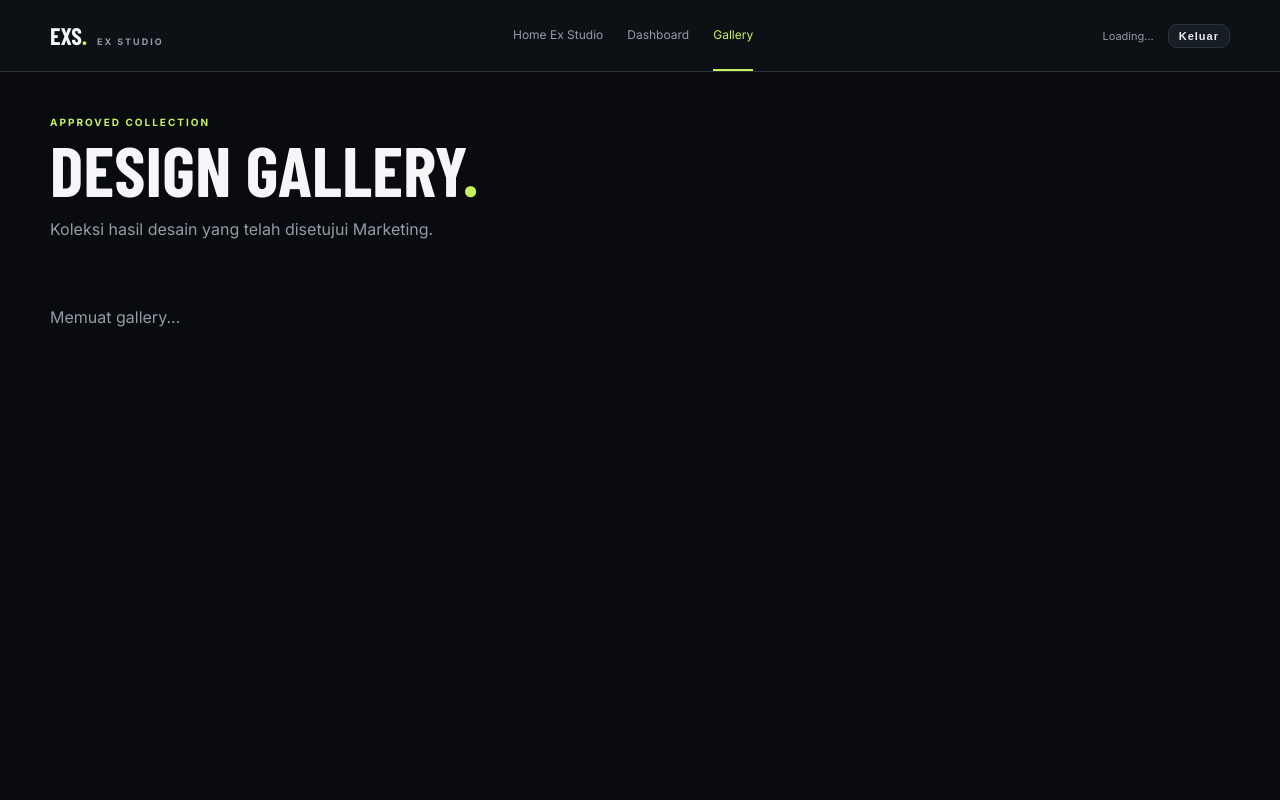
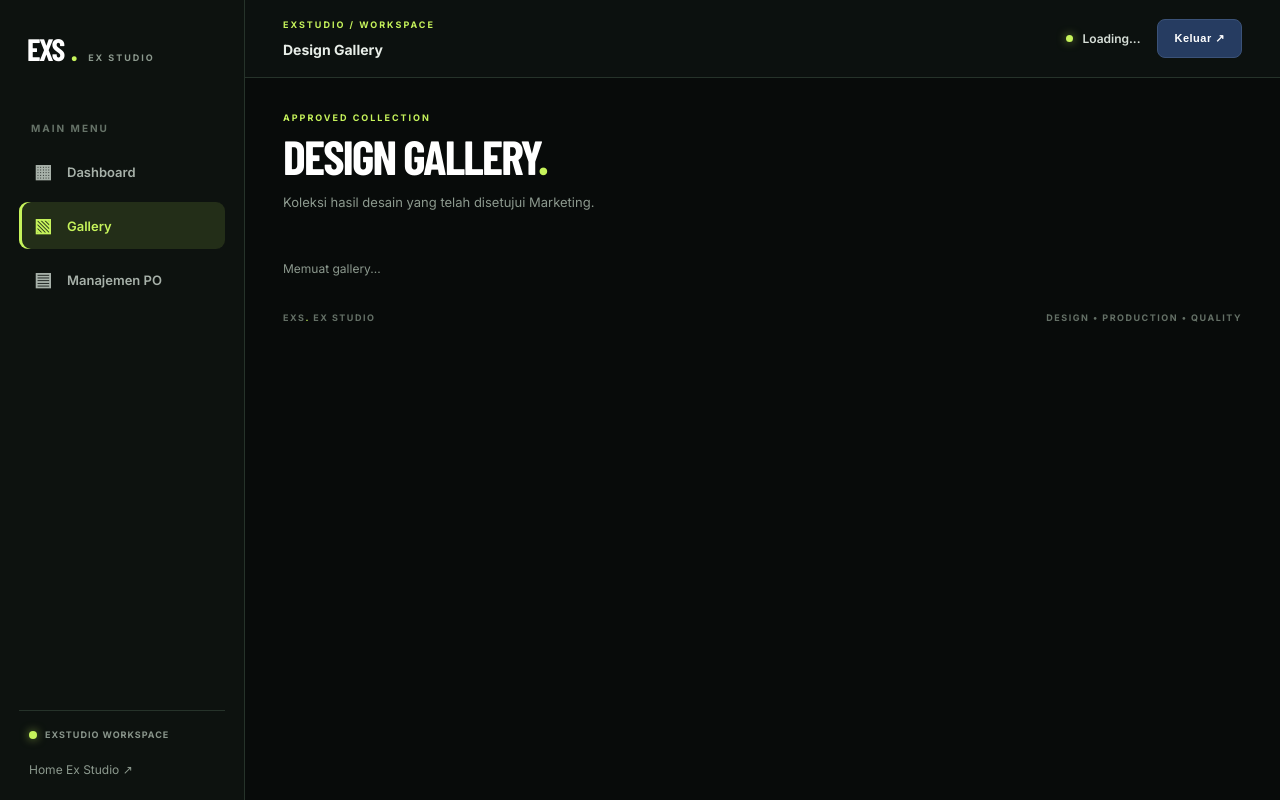
Before and after one commit to exstudio-jrs/excustomdesain, a plain HTML site: page gallery.html in a window 1280 px wide. Drawn offline with nearby package versions, Linux system fonts and the light colour scheme; a script that the page names is missing; a web font is replaced by a local one.

Commit message:
ubah gallery

```diff
--- a/gallery.html
+++ b/gallery.html
@@ -1,23 +1,145 @@
+
 <!doctype html>
 <html lang="id">
 <head>
-  <meta charset="utf-8"><meta name="viewport" content="width=device-width,initial-scale=1">
-  <title>EXS—Gallery</title>
+  <meta charset="utf-8">
+  <meta name="viewport" content="width=device-width,initial-scale=1">
+  <title>EXS — Gallery</title>
   <link rel="icon" type="image/png" href="./favicon.png">
   <link rel="stylesheet" href="css/style.css">
 </head>
-<body>
-  <header class="topbar">
-    <a class="brand" href="dashboard.html">EXS<span>.</span> <small>EX STUDIO</small></a>
-    <nav>
-      <a href="https://exstudio-jrs.github.io/exstudio/">Home Ex Studio</a>
-      <a href="dashboard.html">Dashboard</a>
-      <a class="active" href="gallery.html">Gallery</a></nav>
-    <div class="user-area"><span id="userLabel">Loading...</span><button id="logoutBtn" class="btn btn-ghost">Keluar</button></div>
-  </header>
-  <main class="container">
-    <section class="page-head"><div><p class="eyebrow">APPROVED COLLECTION</p><h1>Design Gallery<span>.</span></h1><p class="muted">Koleksi hasil desain yang telah disetujui Marketing.</p></div></section>
-    <section id="galleryGrid" class="gallery-grid"><p class="muted">Memuat gallery...</p></section>
-  </main>
+
+<body class="dashboard-page">
+
+  <div class="dashboard-layout">
+
+    <!-- SIDEBAR -->
+    <aside class="dashboard-sidebar">
+
+      <a class="brand" href="dashboard.html">
+        EXS<span>.</span>
+        <small>EX STUDIO</small>
+      </a>
+
+      <div class="sidebar-label">MAIN MENU</div>
+
+      <nav class="sidebar-nav">
+
+        <a href="dashboard.html">
+          <span class="nav-icon">▦</span>
+          Dashboard
+        </a>
+
+        <a href="gallery.html" class="active">
+          <span class="nav-icon">▧</span>
+          Gallery
+        </a>
+
+        <a href="pdf-to-csv.html" id="navPdfToCsv" class="hidden">
+          <span class="nav-icon">▤</span>
+          PDF to CSV
+        </a>
+
+        <a href="po.html" id="navManajemenPO">
+          <span class="nav-icon">▤</span>
+          Manajemen PO
+        </a>
+
+        <a href="nota.html" id="navManajemenNota" class="hidden">
+          <span class="nav-icon">▣</span>
+          Manajemen Nota
+        </a>
+
+        <a href="master-harga.html" id="navMasterHarga" class="hidden">
+          <span class="nav-icon">◈</span>
+          Master Harga
+        </a>
+
+        <a href="report-omset.html" id="navReportOmset" class="hidden">
+          <span class="nav-icon">▥</span>
+          Report Omset
+        </a>
+
+      </nav>
+
+      <div class="sidebar-bottom">
+
+        <div class="sidebar-status">
+          <span class="status-dot"></span>
+          <span>EXSTUDIO WORKSPACE</span>
+        </div>
+
+        <a href="https://exstudio-jrs.github.io/exstudio/"
+           target="_blank"
+           rel="noopener">
+          Home Ex Studio ↗
+        </a>
+
+      </div>
+
+    </aside>
+
+
+    <!-- MAIN AREA -->
+    <div class="dashboard-main">
+
+      <!-- TOP HEADER -->
+      <header class="dashboard-topbar">
+
+        <div class="topbar-left">
+          <p class="eyebrow">EXSTUDIO / WORKSPACE</p>
+          <span class="topbar-title">Design Gallery</span>
+        </div>
+
+        <div class="user-area">
+
+          <div class="user-indicator">
+            <span class="user-indicator-dot"></span>
+            <span id="userLabel">Loading...</span>
+          </div>
+
+          <button id="logoutBtn" class="btn btn-ghost">
+            Keluar ↗
+          </button>
+
+        </div>
+
+      </header>
+
+
+      <!-- CONTENT -->
+      <main class="dashboard-content">
+
+        <section class="page-head dashboard-page-head">
+
+          <div>
+            <p class="eyebrow">APPROVED COLLECTION</p>
+            <h1>Design Gallery<span>.</span></h1>
+            <p class="muted">
+              Koleksi hasil desain yang telah disetujui Marketing.
+            </p>
+          </div>
+
+        </section>
+
+        <!-- GALLERY -->
+        <section id="galleryGrid" class="gallery-grid">
+          <p class="muted">Memuat gallery...</p>
+        </section>
+
+        <!-- FOOTER -->
+        <footer class="dashboard-footer">
+          <span>EXS<span class="footer-lime">.</span> EX STUDIO</span>
+          <span>DESIGN • PRODUCTION • QUALITY</span>
+        </footer>
+
+      </main>
+
+    </div>
+
+  </div>
+
   <script type="module" src="js/gallery.js"></script>
-</body></html>
+
+</body>
+</html>
--- a/js/gallery.js
+++ b/js/gallery.js
@@ -459,6 +459,48 @@ grid.addEventListener("click", async (event) => {
 });
 
 // ======================================
+// PENGATURAN NAVIGASI BERDASARKAN ROLE
+// ======================================
+
+const navMasterHarga = document.querySelector("#navMasterHarga");
+const navManajemenPO = document.querySelector("#navManajemenPO");
+const navManajemenNota = document.querySelector("#navManajemenNota");
+const navReportOmset = document.querySelector("#navReportOmset");
+const navPdfToCsv = document.querySelector("#navPdfToCsv");
+
+// Master Harga: Admin dan Marketing
+if (navMasterHarga) {
+  navMasterHarga.classList.toggle(
+    "hidden",
+    !["admin", "marketing"].includes(profile.role)
+  );
+}
+
+// PDF to CSV: Designer
+if (navPdfToCsv) {
+  navPdfToCsv.classList.toggle("hidden", !isDesigner);
+}
+
+// Manajemen PO: Marketing dan Admin
+if (navManajemenPO) {
+  navManajemenPO.classList.toggle("hidden", isDesigner);
+}
+
+// Manajemen Nota: Marketing dan Admin
+if (navManajemenNota) {
+  navManajemenNota.classList.toggle("hidden", isDesigner);
+}
+
+// Report Omset: Semua role yang diizinkan
+if (navReportOmset) {
+  navReportOmset.classList.toggle(
+    "hidden",
+    !["marketing", "admin", "admin_po", "designer"].includes(profile.role)
+  );
+}
+
+
+// ======================================
 // JALANKAN GALLERY
 // ======================================
 
```
